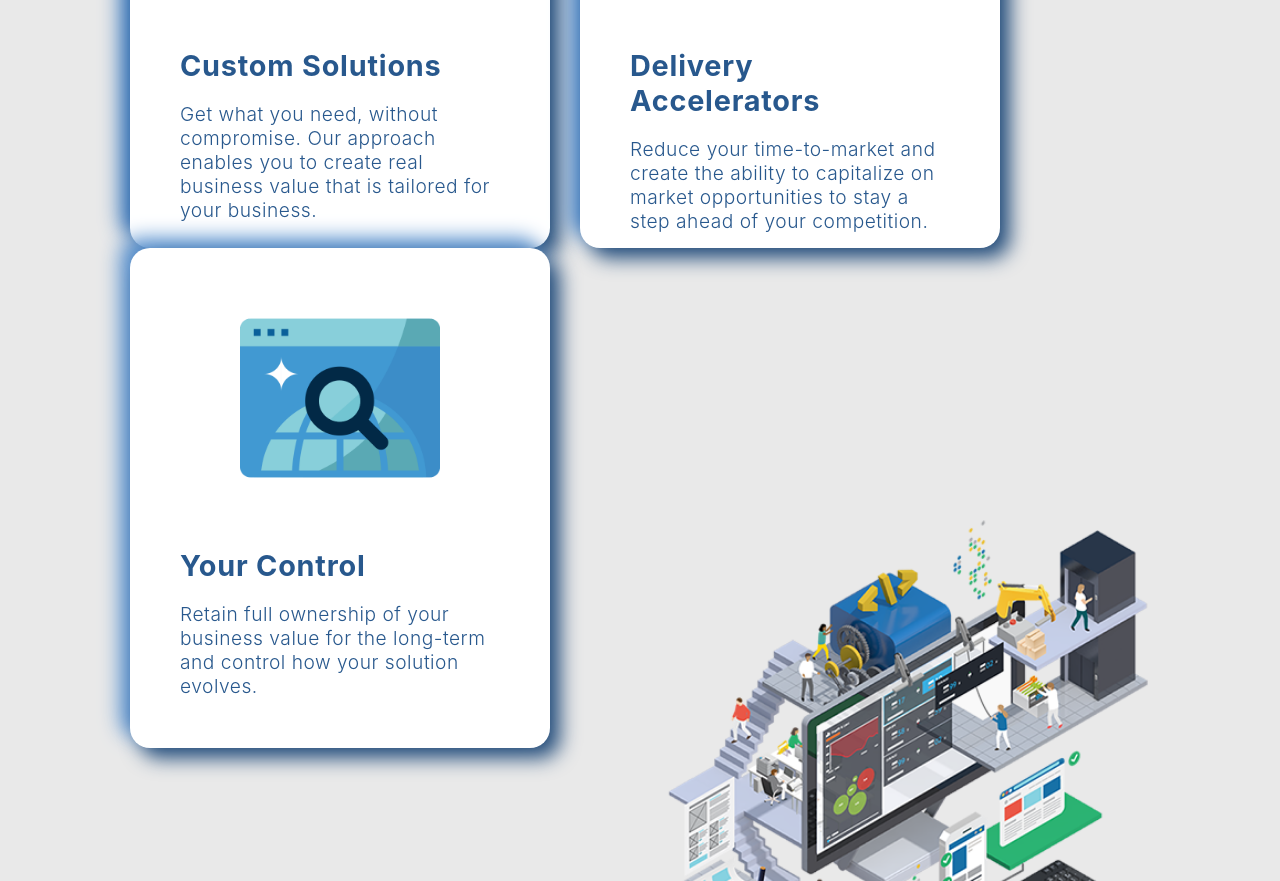
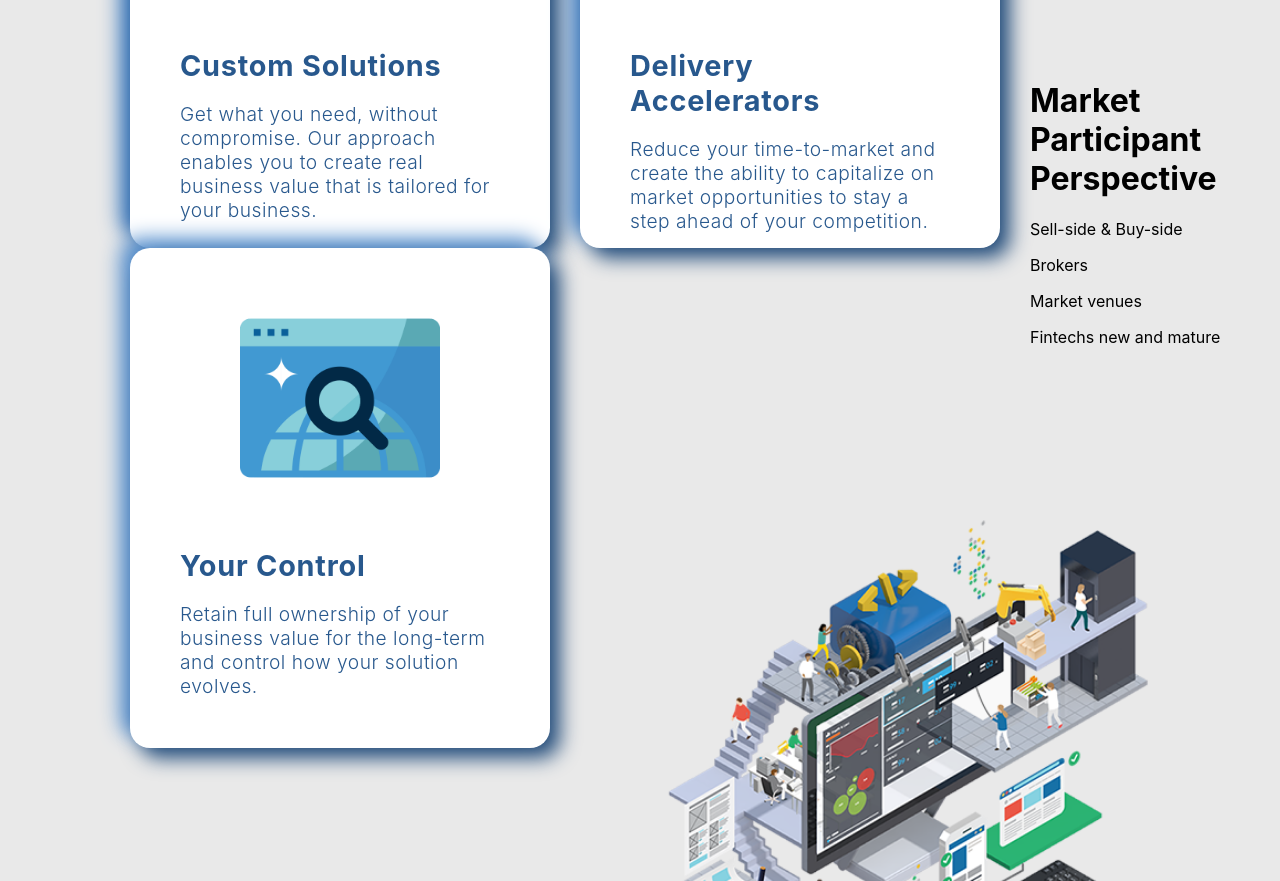
Before and after one commit to MilanP5G/weareadaptive.com, a React (Create React App) app: page / in a window 1280 px wide. Shown: the part 1780-2661 px from the top of the page. Built offline with nearby package versions, Linux system fonts and the light colour scheme.

Commit message:
added products Market Participant Perspective title and supporting text

```diff
--- a/src/components/main/Main.js
+++ b/src/components/main/Main.js
@@ -55,6 +55,13 @@ const Main = () => {
           <p>Front office trading tools & infrastructure</p>
           <p>Exchanges</p>
         </div>
+        <div class='origin-products-mpp'>
+          <h1>Market Participant Perspective</h1>
+          <p>Sell-side & Buy-side</p>
+          <p>Brokers</p>
+          <p>Market venues</p>
+          <p>Fintechs new and mature</p>
+        </div>
       </div>
     </div>
   )
```
